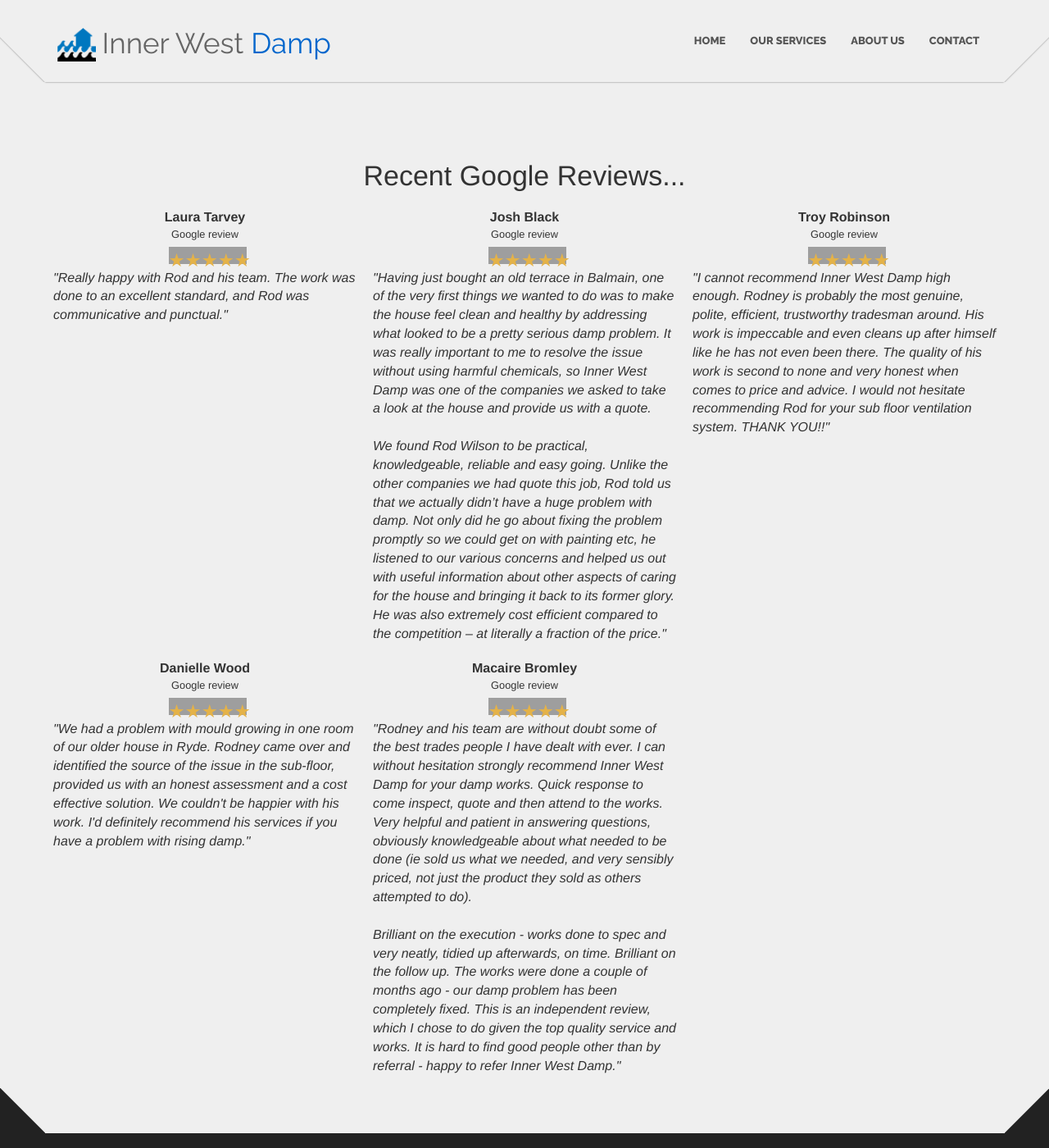
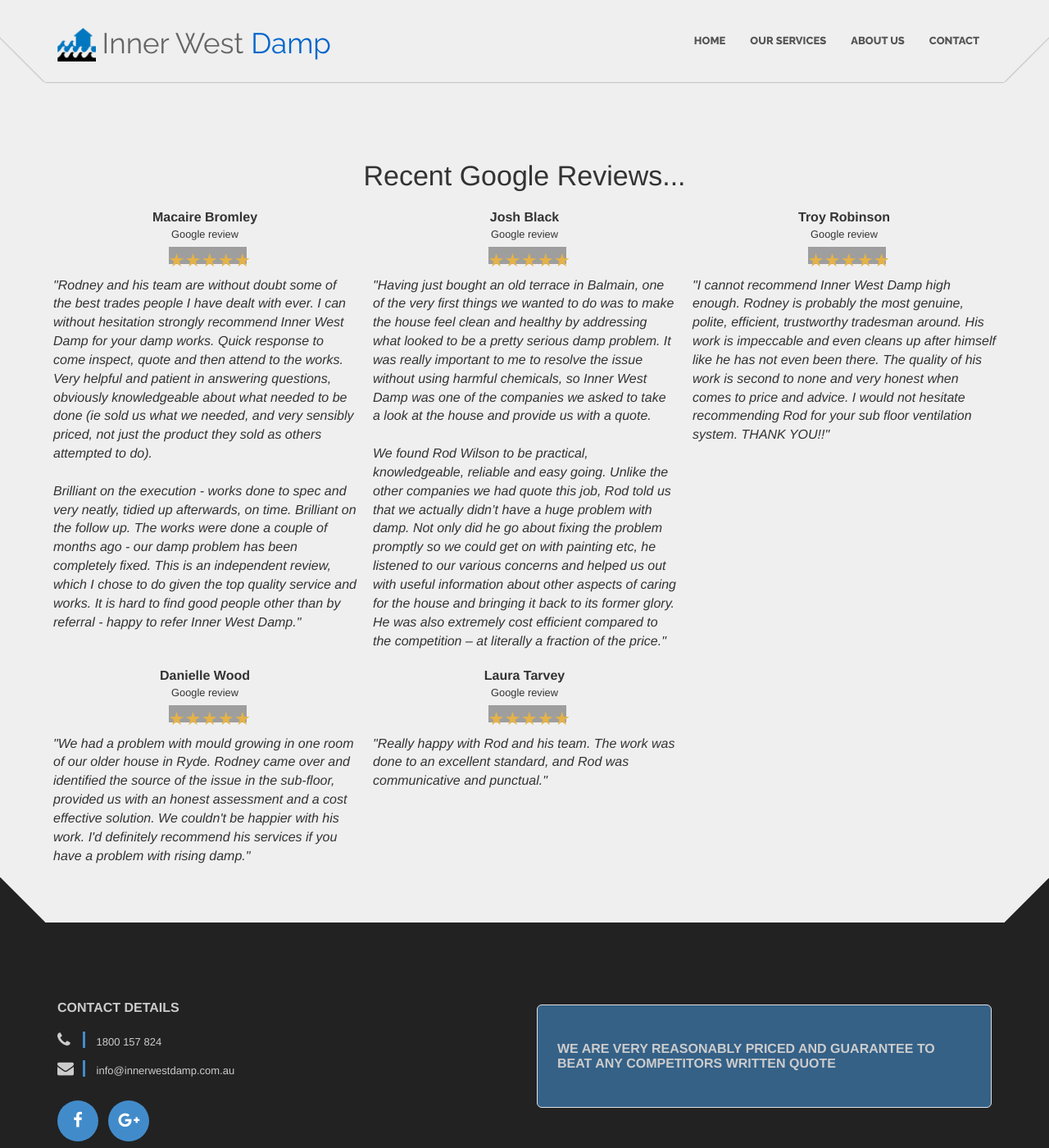
Before and after one commit to innerwestdamp/innerwestdamp.github.io, a Jekyll site: the page built from reviews.html, in a window 1280 px wide and 1400 px high. Shown: the whole window at 82% size. Built offline with Jekyll 4.4.1, drawn with Linux system fonts in a browser that asks for light colours; nearby versions of some CDN libraries; library files that are not in the unit come from our copies; grey boxes are pictures that could not be loaded.

Commit message:
rearranged the reviews

```diff
--- a/css/style.scss
+++ b/css/style.scss
@@ -3578,3 +3578,7 @@
 .review {
   padding: 10px;
 }
+
+.rating {
+  margin-bottom: 20px;
+}
--- a/reviews.html
+++ b/reviews.html
@@ -18,14 +18,14 @@
 	</div>
 	<div class="row">
 		<div class="col-sm-12 col-md-4 text-center review">
-			<strong class="reviewer">Laura Tarvey</strong>
+			<strong class="reviewer">Macaire Bromley</strong>
 			<div class="googlereview font-weight-light">Google review</div>
 			<p class="rating">
 				<span id="star">&#9733;</span><span id="star">&#9733;</span><span id="star">&#9733;</span><span id="star">&#9733;</span><span id="star">&#9733;</span>
 			</p>
 			<br>
 			<div class="text-left">
-				<em>"Really happy with Rod and his team. The work was done to an excellent standard, and Rod was communicative and punctual."</em>
+				<em>"Rodney and his team are without doubt some of the best trades people I have dealt with ever. I can without hesitation strongly recommend Inner West Damp for your damp works. Quick response to come inspect, quote and then attend to the works. Very helpful and patient in answering questions, obviously knowledgeable about what needed to be done (ie sold us what we needed, and very sensibly priced, not just the product they sold as others attempted to do). <br><br>Brilliant on the execution - works done to spec and very neatly, tidied up afterwards, on time. Brilliant on the follow up. The works were done a couple of months ago - our damp problem has been completely fixed. This is an independent review, which I chose to do given the top quality service and works. It is hard to find good people other than by referral - happy to refer Inner West Damp."</em>
 			</div>
 		</div>
 		<div class="col-sm-12 col-md-4 text-center review">
@@ -65,14 +65,14 @@
 			</div>
 		</div>
 		<div class="col-sm-12 col-md-4 text-center review">
-			<strong class="reviewer">Macaire Bromley</strong>
+			<strong class="reviewer">Laura Tarvey</strong>
 			<div class="googlereview font-weight-light">Google review</div>
 			<p class="rating">
 				<span id="star">&#9733;</span><span id="star">&#9733;</span><span id="star">&#9733;</span><span id="star">&#9733;</span><span id="star">&#9733;</span>
 			</p>
 			<br>
 			<div class="text-left">
-				<em>"Rodney and his team are without doubt some of the best trades people I have dealt with ever. I can without hesitation strongly recommend Inner West Damp for your damp works. Quick response to come inspect, quote and then attend to the works. Very helpful and patient in answering questions, obviously knowledgeable about what needed to be done (ie sold us what we needed, and very sensibly priced, not just the product they sold as others attempted to do). <br><br>Brilliant on the execution - works done to spec and very neatly, tidied up afterwards, on time. Brilliant on the follow up. The works were done a couple of months ago - our damp problem has been completely fixed. This is an independent review, which I chose to do given the top quality service and works. It is hard to find good people other than by referral - happy to refer Inner West Damp."</em>
+				<em>"Really happy with Rod and his team. The work was done to an excellent standard, and Rod was communicative and punctual."</em>
 			</div>
 		</div>
 	</div>
```
Also changed, not shown: 2 other files.
